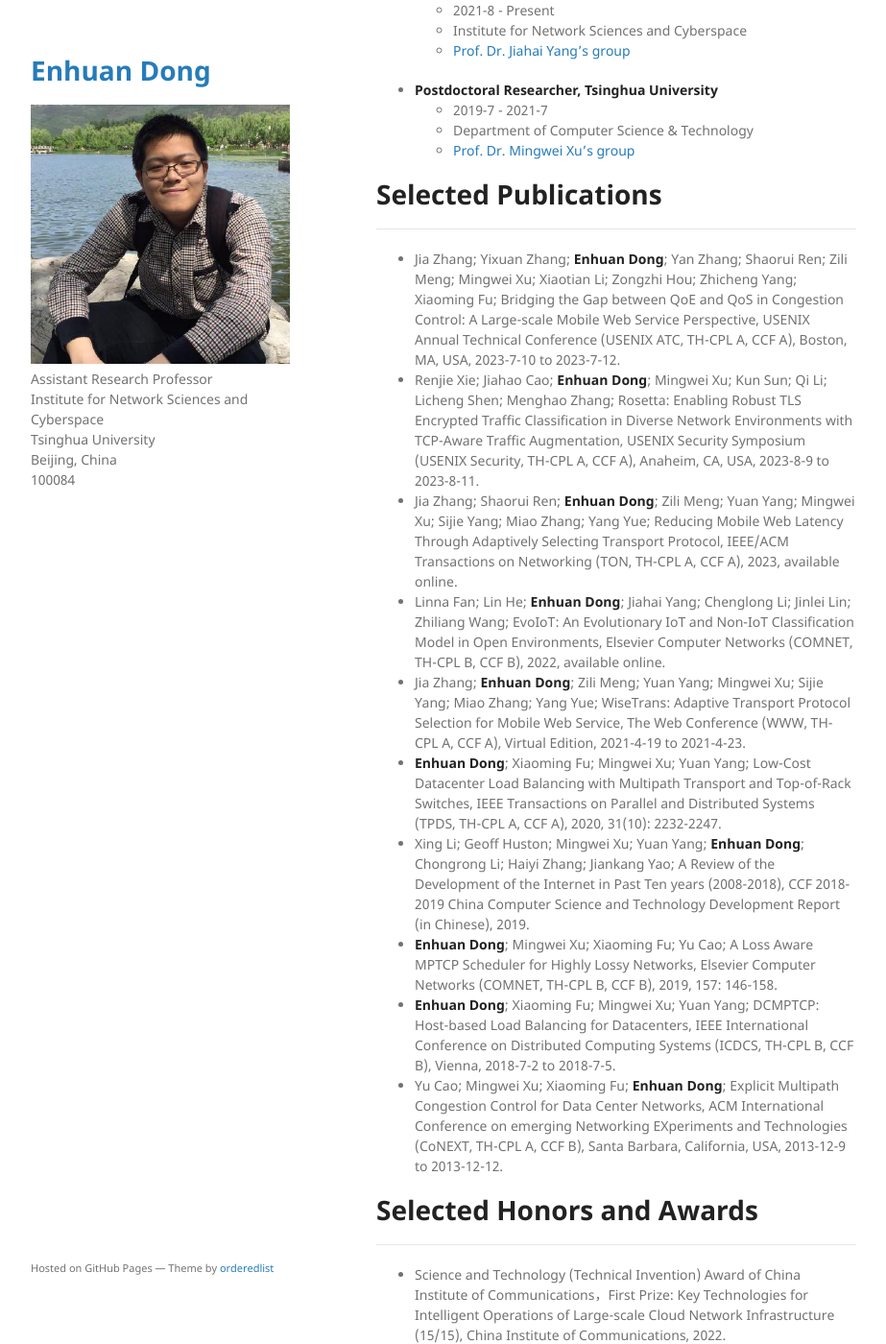
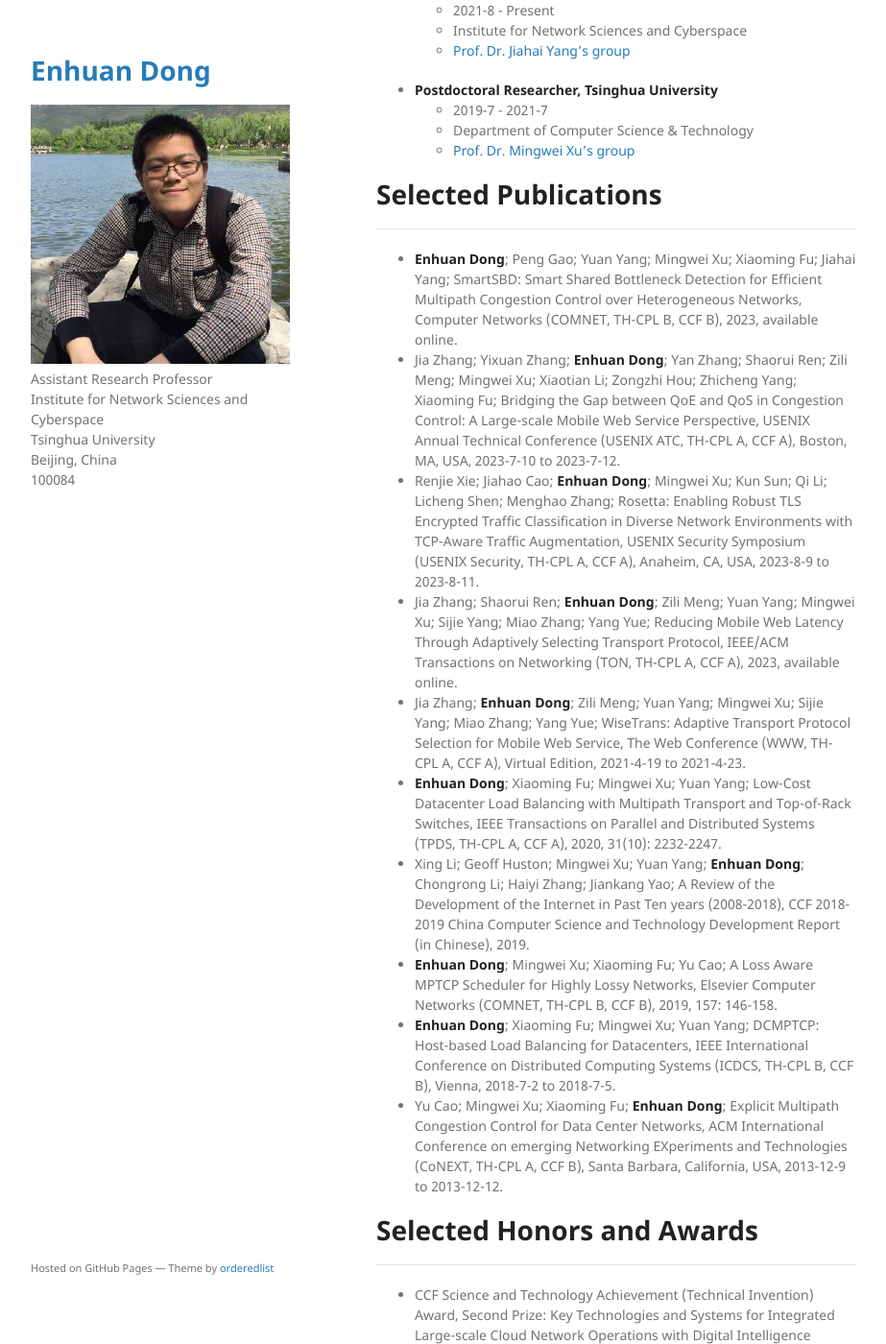
Before and after one commit to TsinghuaDong/tsinghuadong.github.io, a Jekyll site: the page built from index.md, in a window 1280 px wide and 1400 px high, scrolled down 1105 px. Shown: the whole window at 96% size, without its empty margins (178-1101 px from the left). Built offline with Jekyll 4.4.1, drawn with Linux system fonts in a browser that asks for light colours; our own code applies the rules of GitHub Pages for plain Markdown files; some of the changed text lies outside the part shown.

Commit message:
2023-10-4

```diff
--- a/index.md
+++ b/index.md
@@ -56,10 +56,10 @@ My research interests include network security, network operations and network t
 
 * * *
 
+- **Enhuan Dong**; Peng Gao; Yuan Yang; Mingwei Xu; Xiaoming Fu; Jiahai Yang; SmartSBD: Smart Shared Bottleneck Detection for Efficient Multipath Congestion Control over Heterogeneous Networks, Computer Networks (COMNET, TH-CPL B, CCF B), 2023, available online.
 - Jia Zhang; Yixuan Zhang; **Enhuan Dong**; Yan Zhang; Shaorui Ren; Zili Meng; Mingwei Xu; Xiaotian Li; Zongzhi Hou; Zhicheng Yang; Xiaoming Fu; Bridging the Gap between QoE and QoS in Congestion Control: A Large-scale Mobile Web Service Perspective, USENIX Annual Technical Conference (USENIX ATC, TH-CPL A, CCF A), Boston, MA, USA, 2023-7-10 to 2023-7-12.
 - Renjie Xie; Jiahao Cao; **Enhuan Dong**; Mingwei Xu; Kun Sun; Qi Li; Licheng Shen; Menghao Zhang; Rosetta: Enabling Robust TLS Encrypted Traffic Classification in Diverse Network Environments with TCP-Aware Traffic Augmentation, USENIX Security Symposium (USENIX Security, TH-CPL A, CCF A), Anaheim, CA, USA, 2023-8-9 to 2023-8-11.
 - Jia Zhang; Shaorui Ren; **Enhuan Dong**; Zili Meng; Yuan Yang; Mingwei Xu; Sijie Yang; Miao Zhang; Yang Yue; Reducing Mobile Web Latency Through Adaptively Selecting Transport Protocol, IEEE/ACM Transactions on Networking (TON, TH-CPL A, CCF A), 2023, available online.
-- Linna Fan; Lin He; **Enhuan Dong**; Jiahai Yang; Chenglong Li; Jinlei Lin; Zhiliang Wang; EvoIoT: An Evolutionary IoT and Non-IoT Classification Model in Open Environments, Elsevier Computer Networks (COMNET, TH-CPL B, CCF B), 2022, available online.
 - Jia Zhang; **Enhuan Dong**; Zili Meng; Yuan Yang; Mingwei Xu; Sijie Yang; Miao Zhang; Yang Yue; WiseTrans: Adaptive Transport Protocol Selection for Mobile Web Service, The Web Conference (WWW, TH-CPL A, CCF A), Virtual Edition, 2021-4-19 to 2021-4-23.
 - **Enhuan Dong**; Xiaoming Fu; Mingwei Xu; Yuan Yang; Low-Cost Datacenter Load Balancing with Multipath Transport and Top-of-Rack Switches, IEEE Transactions on Parallel and Distributed Systems (TPDS, TH-CPL A, CCF A), 2020, 31(10): 2232-2247.
 - Xing Li; Geoff Huston; Mingwei Xu; Yuan Yang; **Enhuan Dong**; Chongrong Li; Haiyi Zhang; Jiankang Yao; A Review of the Development of the Internet in Past Ten years (2008-2018), CCF 2018-2019 China Computer Science and Technology Development Report (in Chinese), 2019.
@@ -71,6 +71,7 @@ My research interests include network security, network operations and network t
 
 * * *
 
+- CCF Science and Technology Achievement (Technical Invention) Award, Second Prize: Key Technologies and Systems for Integrated Large-scale Cloud Network Operations with Digital Intelligence Integration (3/6), China Computer Federation, 2023.
 - Science and Technology (Technical Invention) Award of China Institute of Communications，First Prize: Key Technologies for Intelligent Operations of Large-scale Cloud Network Infrastructure (15/15), China Institute of Communications, 2022.
 - ACM SIGCOMM Networking Systems Award: Multipath TCP implementation in the Linux kernel (52/58), ACM SIGCOMM, 2019-8. [Announcement Link](https://www.sigcomm.org/content/sigcomm-networking-systems-award).
 - Excellent Ph.D. Graduate in Department of CST, THU, 2019.
```
